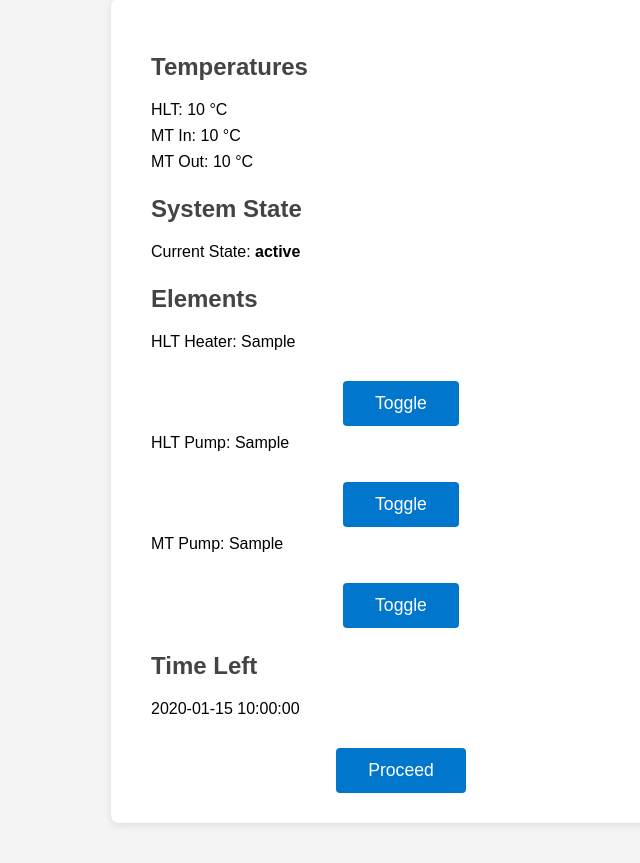
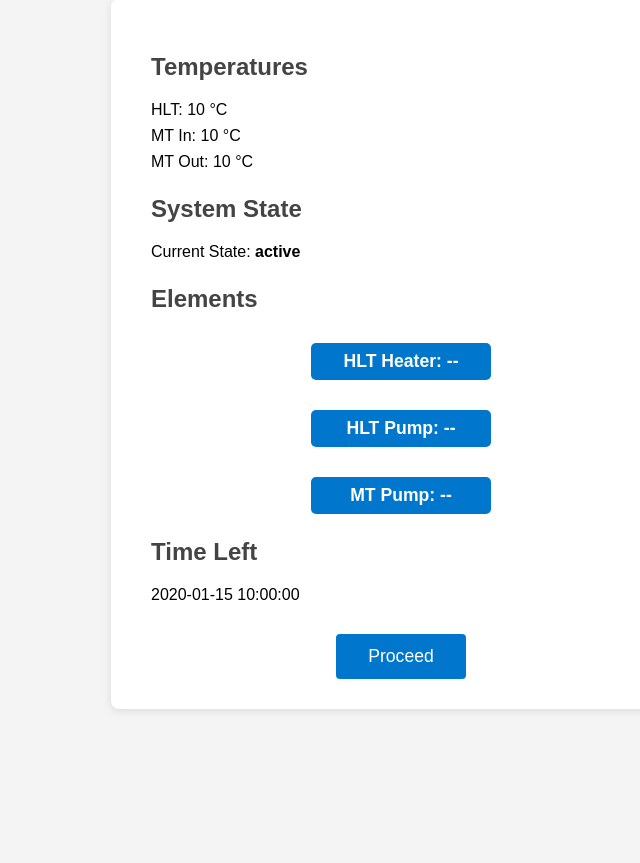
Before and after one commit to MartinHoward/brewsys, a Flask app: template webapp/templates/status.html in a window 1280 px wide. Shown: the part 99-962 px from the top of the page, without its empty margins (239-879 px from the left). After the commit the page ends 810 px from the top, so only its background shows below. Run offline with Flask 3, Linux system fonts and the light colour scheme; the template is opened without the code that fills it: most values are stand-ins (such as "Sample title", 1, 10 or a date in 2020); parts of the project's set-up code (start-up, migrations or seed data) failed here and were passed over.

Commit message:
Some UI enhancements and bug fix

```diff
--- a/webapp/status_provider.py
+++ b/webapp/status_provider.py
@@ -175,7 +175,7 @@ class BrewSysStatusProvider:
             hlt_pump = self._sim_hlt_pump
             mt_pump = self._sim_mt_pump
 
-    return {
+        return {
             'hlt_temp': round(self.hlt_temp, 1),
             'mt_in_temp': round(self.mt_in_temp, 1),
             'mt_out_temp': round(self.mt_out_temp, 1),
--- a/webapp/templates/status.html
+++ b/webapp/templates/status.html
@@ -7,7 +7,6 @@
 </head>
 <body>
     <h1>BrewSys Main Status</h1>
-    <div id="sim-indicator" style="color: orange; font-weight: bold; display: none;">Simulation Mode Active</div>
     <div class="status-section">
         <h2>Temperatures</h2>
         <ul>
@@ -18,20 +17,27 @@
         <h2>System State</h2>
         <p>Current State: <strong id="current_state">{{ current_state }}</strong></p>
         <h2>Elements</h2>
-        <ul>
-            <li id="hlt_heater">HLT Heater: {{ hlt_heater }}
-                <button id="btn_hlt_heater" onclick="toggleElement('hlt_heater')">Toggle</button>
+    <ul style="list-style: none; padding: 0; text-align: left;">
+            <li style="margin-bottom: 8px;">
+                <button id="btn_hlt_heater" onclick="toggleElement('hlt_heater')" style="min-width: 180px; font-weight: bold; color: white; border: none; border-radius: 5px; padding: 8px 16px;">
+                    HLT Heater: --
+                </button>
             </li>
-            <li id="hlt_pump">HLT Pump: {{ hlt_pump }}
-                <button id="btn_hlt_pump" onclick="toggleElement('hlt_pump')">Toggle</button>
+            <li style="margin-bottom: 8px;">
+                <button id="btn_hlt_pump" onclick="toggleElement('hlt_pump')" style="min-width: 180px; font-weight: bold; color: white; border: none; border-radius: 5px; padding: 8px 16px;">
+                    HLT Pump: --
+                </button>
             </li>
-            <li id="mt_pump">MT Pump: {{ mt_pump }}
-                <button id="btn_mlt_pump" onclick="toggleElement('mt_pump')">Toggle</button>
+            <li style="margin-bottom: 8px;">
+                <button id="btn_mlt_pump" onclick="toggleElement('mt_pump')" style="min-width: 180px; font-weight: bold; color: white; border: none; border-radius: 5px; padding: 8px 16px;">
+                    MT Pump: --
+                </button>
             </li>
         </ul>
         <h2>Time Left</h2>
         <p id="time_left">{{ time_left }}</p>
         <button>Proceed</button>
+    <div id="sim-indicator" style="color: orange; font-weight: bold; display: none; margin-top: 16px; text-align: center;">Simulation Mode Active</div>
     </div>
     <script>
     let lastStatus = {};
@@ -46,9 +52,12 @@
                 document.getElementById('mt_in_temp').innerHTML = `MT In: ${data.mt_in_temp} &deg;C`;
                 document.getElementById('mt_out_temp').innerHTML = `MT Out: ${data.mt_out_temp} &deg;C`;
                 document.getElementById('current_state').textContent = data.current_state;
-                document.getElementById('hlt_heater').innerHTML = `HLT Heater: ${data.hlt_heater} <button id=\"btn_hlt_heater\" onclick=\"toggleElement('hlt_heater')\">Toggle</button>`;
-                document.getElementById('hlt_pump').innerHTML = `HLT Pump: ${data.hlt_pump} <button id=\"btn_hlt_pump\" onclick=\"toggleElement('hlt_pump')\">Toggle</button>`;
-                document.getElementById('mt_pump').innerHTML = `MT Pump: ${data.mt_pump} <button id=\"btn_mlt_pump\" onclick=\"toggleElement('mt_pump')\">Toggle</button>`;
+                document.getElementById('btn_hlt_heater').style.backgroundColor = data.hlt_heater === 'ON' ? 'green' : 'red';
+                document.getElementById('btn_hlt_heater').textContent = `HLT Heater: ${data.hlt_heater}`;
+                document.getElementById('btn_hlt_pump').style.backgroundColor = data.hlt_pump === 'ON' ? 'green' : 'red';
+                document.getElementById('btn_hlt_pump').textContent = `HLT Pump: ${data.hlt_pump}`;
+                document.getElementById('btn_mlt_pump').style.backgroundColor = data.mt_pump === 'ON' ? 'green' : 'red';
+                document.getElementById('btn_mlt_pump').textContent = `MT Pump: ${data.mt_pump}`;
                 // Enable/disable buttons based on FSM state
                 document.getElementById('btn_hlt_heater').disabled = !data.can_override_heater;
                 document.getElementById('btn_hlt_pump').disabled = !data.can_override_hlt_pump;
```
